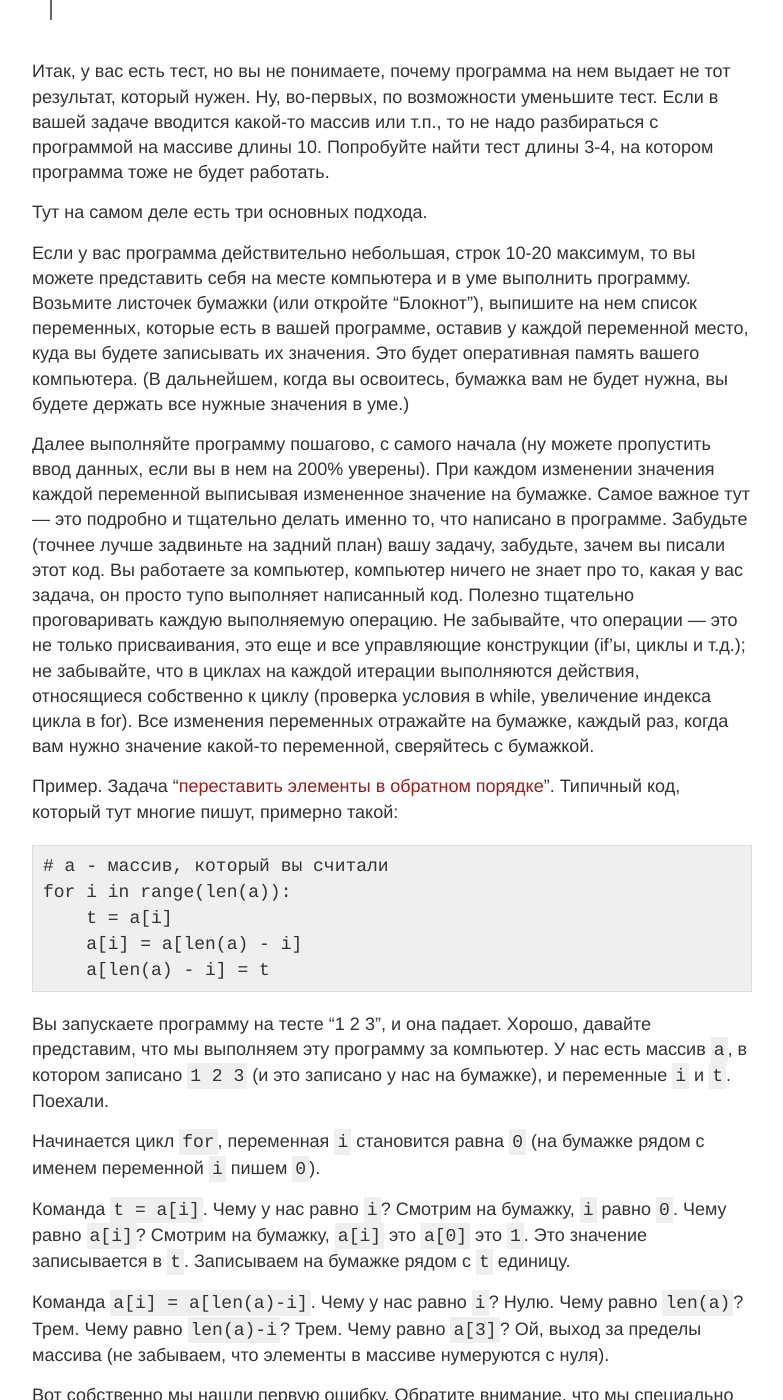
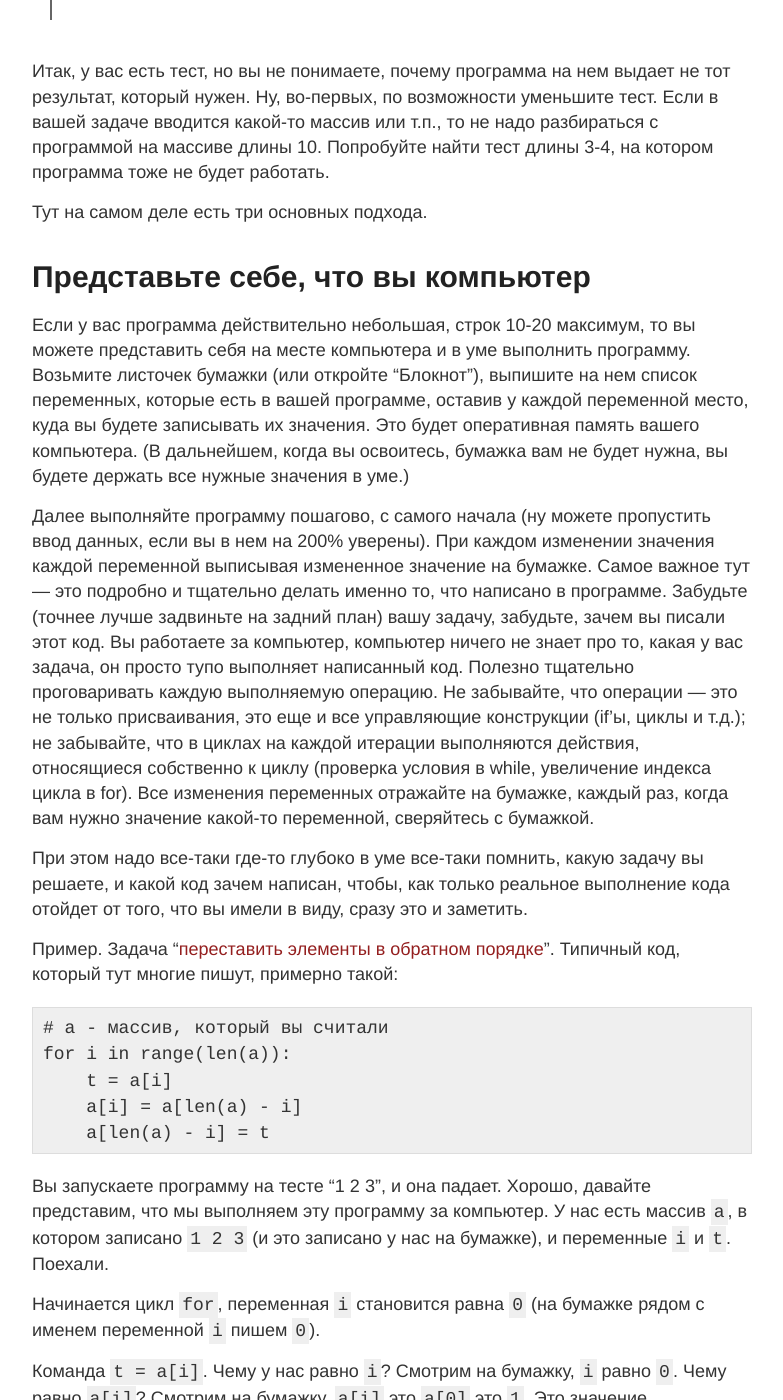
Before and after one commit to petr-kalinin/algoprog-blog, a Jekyll site: the page built from _posts/2018-04-22-how-to-debug-small-programs.md, in a window 1280 px wide and 1400 px high, scrolled down 597 px. Shown: the whole window, without its empty margins (248-1031 px from the left). Built offline with Jekyll 4.4.1, drawn with Linux system fonts in a browser that asks for light colours.

Commit message:
Update 2018-04-22-how-to-debug-small-programs.md

```diff
--- a/_posts/2018-04-22-how-to-debug-small-programs.md
+++ b/_posts/2018-04-22-how-to-debug-small-programs.md
@@ -19,6 +19,8 @@ title: Как отлаживать маленькие программы
 
 Тут на самом деле есть три основных подхода.
 
+# Представьте себе, что вы компьютер
+
 Если у вас программа действительно небольшая, строк 10-20 максимум, то вы можете представить себя на месте компьютера
 и в уме выполнить программу. Возьмите листочек бумажки (или откройте "Блокнот"), выпишите на нем список переменных,
 которые есть в вашей программе, оставив у каждой переменной место, куда вы будете записывать их значения.
@@ -34,6 +36,9 @@ title: Как отлаживать маленькие программы
 не забывайте, что в циклах на каждой итерации выполняются действия, относящиеся собственно к циклу
 (проверка условия в while, увеличение индекса цикла в for). Все изменения переменных отражайте на бумажке,
 каждый раз, когда вам нужно значение какой-то переменной, сверяйтесь с бумажкой.
+
+При этом надо все-таки где-то глубоко в уме все-таки помнить, какую задачу вы решаете, и какой код зачем написан,
+чтобы, как только реальное выполнение кода отойдет от того, что вы имели в виду, сразу это и заметить.
 
 Пример. Задача "[переставить элементы в обратном порядке](https://algoprog.ru/material/p69)".
 Типичный код, который тут многие пишут, примерно такой:
```
